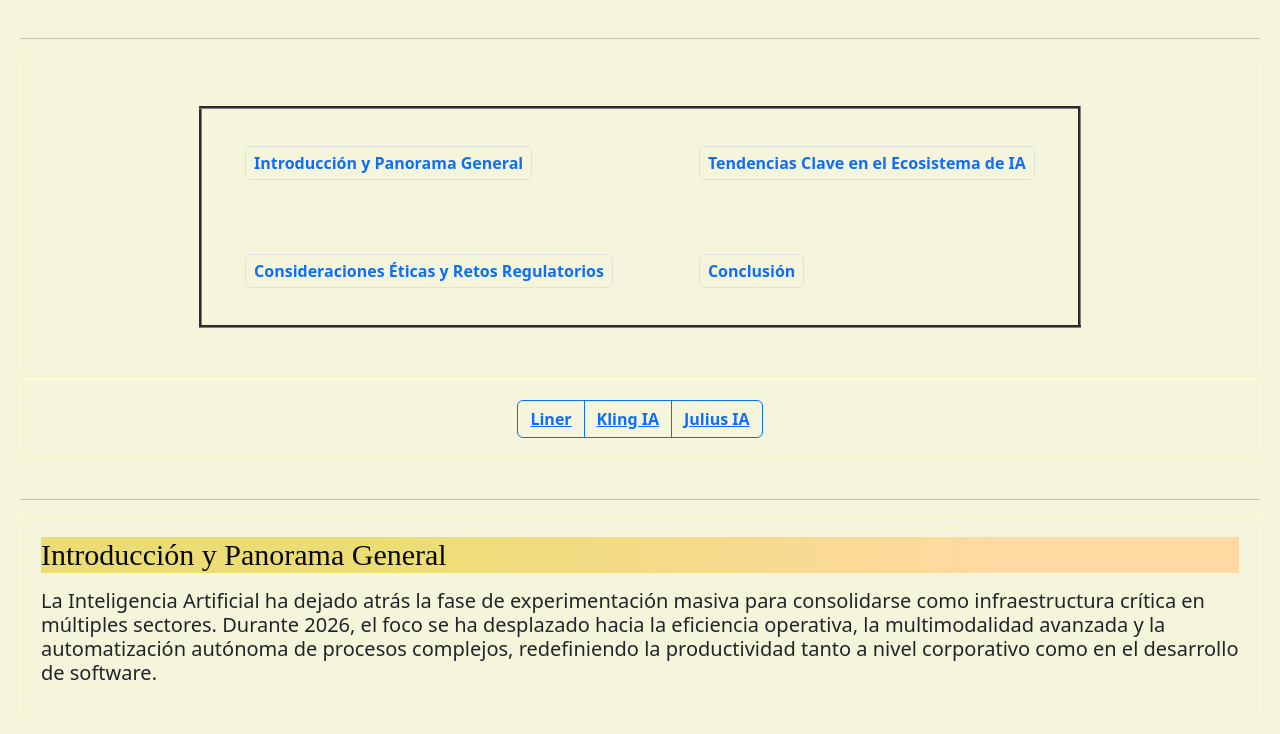
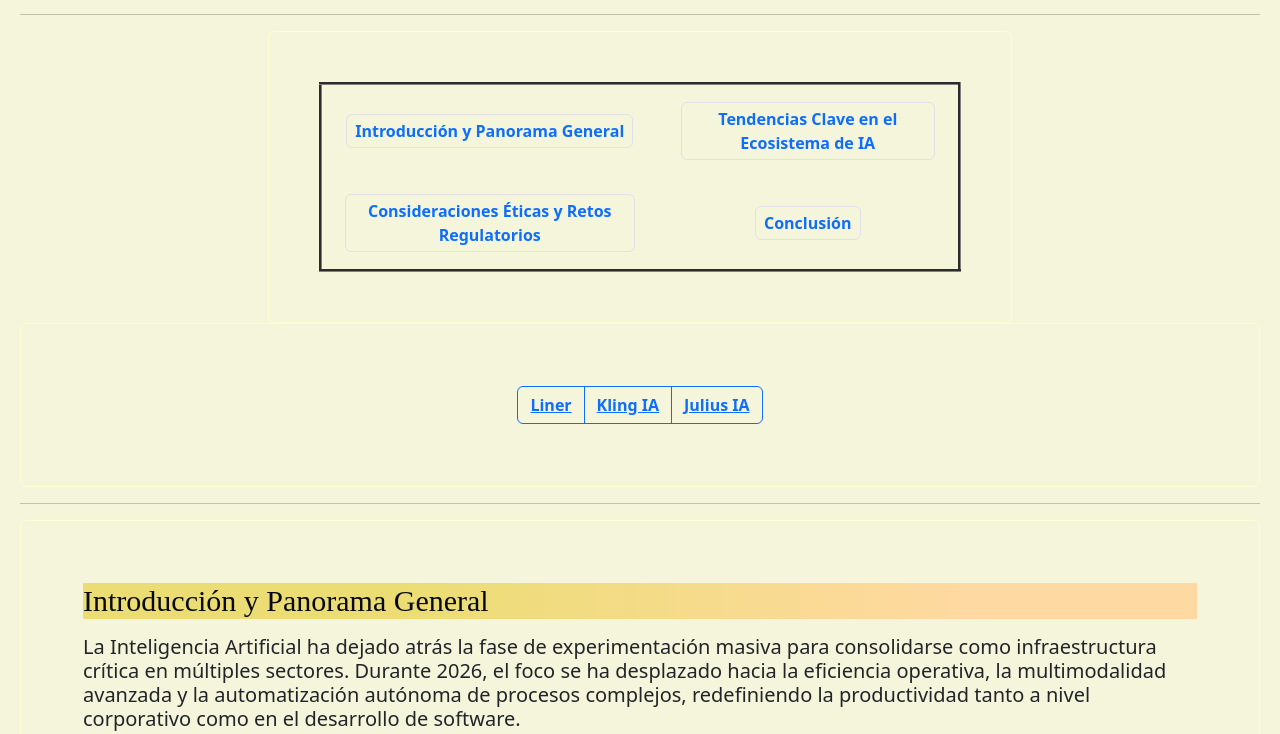
Before and after one commit to gamarraabi0-dev/Inteligencia-Artificial, a plain HTML site: page index.html in a window 1280 px wide. Shown: the part 777-1511 px from the top of the page. Drawn offline with nearby package versions, Linux system fonts and the light colour scheme.

Commit message:
Add files via upload

```diff
--- a/index.css
+++ b/index.css
@@ -7,12 +7,11 @@ section{
 -webkit-border-radius: 6px 6px 6px 6px;
 -moz-border-radius: 6px 6px 6px 6px;
 border: 1px solid #fdfdd0;
-padding: 20px;
+padding: 5%;
 }
 .table-container{
-    width: 100%;
-    overflow-x: auto;
-    -webkit-overflow-scrolling: touch;
+    width: 60%;
+    text-align: center;
 }
 
 nav{
--- a/index.html
+++ b/index.html
@@ -21,14 +21,13 @@
                 height="10%">
         </center>
     </header>
-    <br>
     <hr>
     <center>
         <div class="table-container">
     <nav id="volver">
             <table>
                 <tr>
-                    <table border="3" cellpadding="30%" cellspacing="30%">
+                    <table border="3" cellpadding="10%" cellspacing="10%">
             <tr>
                 <th><button type="button" class="btn btn-"><a href="#paronama" class="d-inline-flex focus-ring py-1 px-2 text-decoration-none border rounded-2" style="--bs-focus-ring-x: 10px; --bs-focus-ring-y: 10px; --bs-focus-ring-blur: 4px"><b>Introducción y Panorama General</b></a></button></th>
                 <th><button type="button" class="btn btn-"><a href="#clave" class="d-inline-flex focus-ring py-1 px-2 text-decoration-none border rounded-2" style="--bs-focus-ring-x: 10px; --bs-focus-ring-y: 10px; --bs-focus-ring-blur: 4px"><b>Tendencias Clave en el Ecosistema de IA</b></a></button></th>
@@ -51,7 +50,7 @@
           </center>
         </section>
     </nav>
-    <br>
+
     <hr>
     <section id="paronama">
         <h2>Introducción y Panorama General</h2>
@@ -194,6 +193,8 @@
             <p>© 2026 Inteligencia Artificial. Luz Abigail Gamarra 4to A.
             <div class="redes-sociales">
                  <button type="button" class="btn btn-outline-primary" ><a href="https://www.instagram.com/23.gamarra_?igsi=MTc0emFrMTZ1dXZ4bg==" target="_blank">@23.gamarra_</a></button>
+                 <button type="button" class="btn btn-outline-primary" ><a href="https://www.instagram.com/matiasbarrios142" target="_blank">@matiasbarrios142</a></button>
+                 <button type="button" class="btn btn-outline-primary" ><a href="https://www.instagram.com/juliancariola" target="_blank">@juliancariola</a></button>
             </div>
             </p>
         </center>
--- a/liner.css
+++ b/liner.css
@@ -26,6 +26,7 @@ h2{
     background: #00D4FF;
 background: linear-gradient(90deg, rgba(0, 212, 255, 1) 17%, rgba(225, 255, 207, 1) 71%);
 font-size: clamp(1.5rem, 4Vw, 3rem);
+width: 100%;
 }
 nav{
    background: #5effda;
```
Also changed, not shown: julius.html (+2 -0 lines), kling.html (+2 -0 lines), liner.html (+4 -3 lines).
